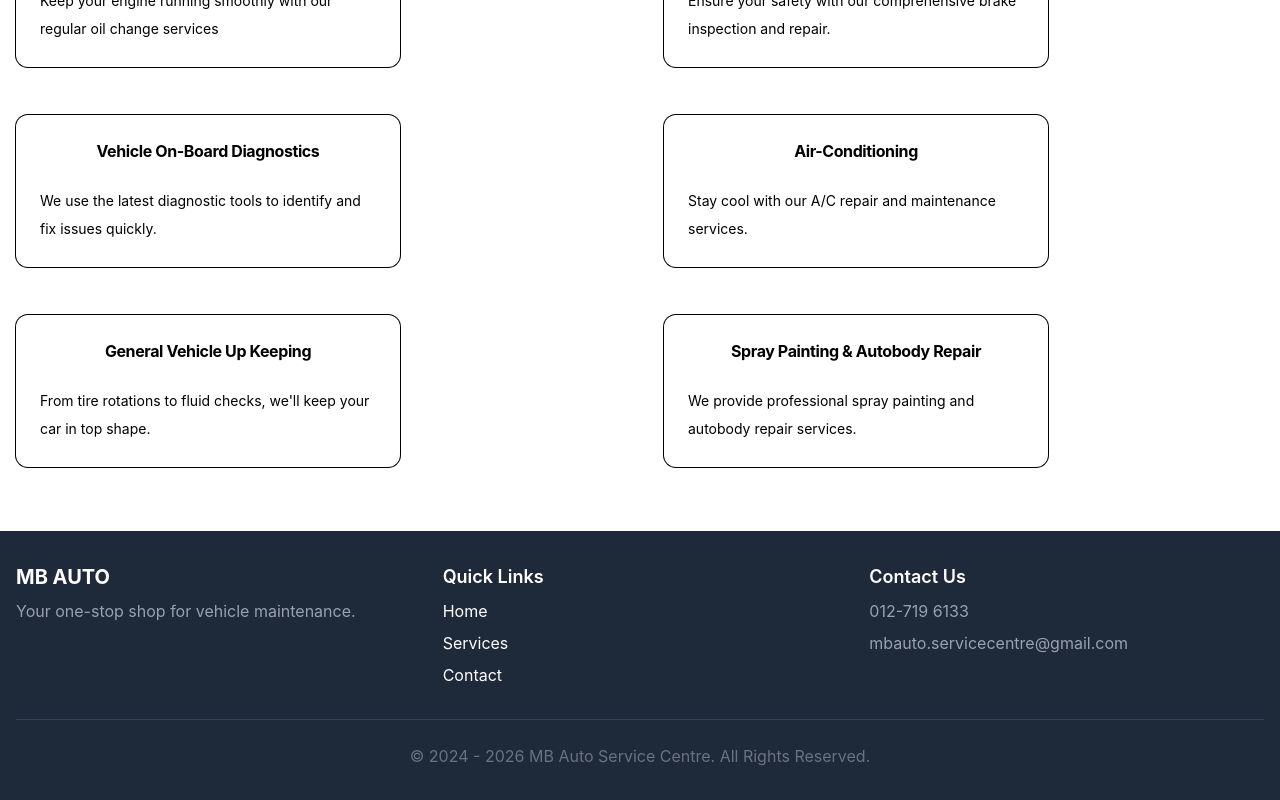
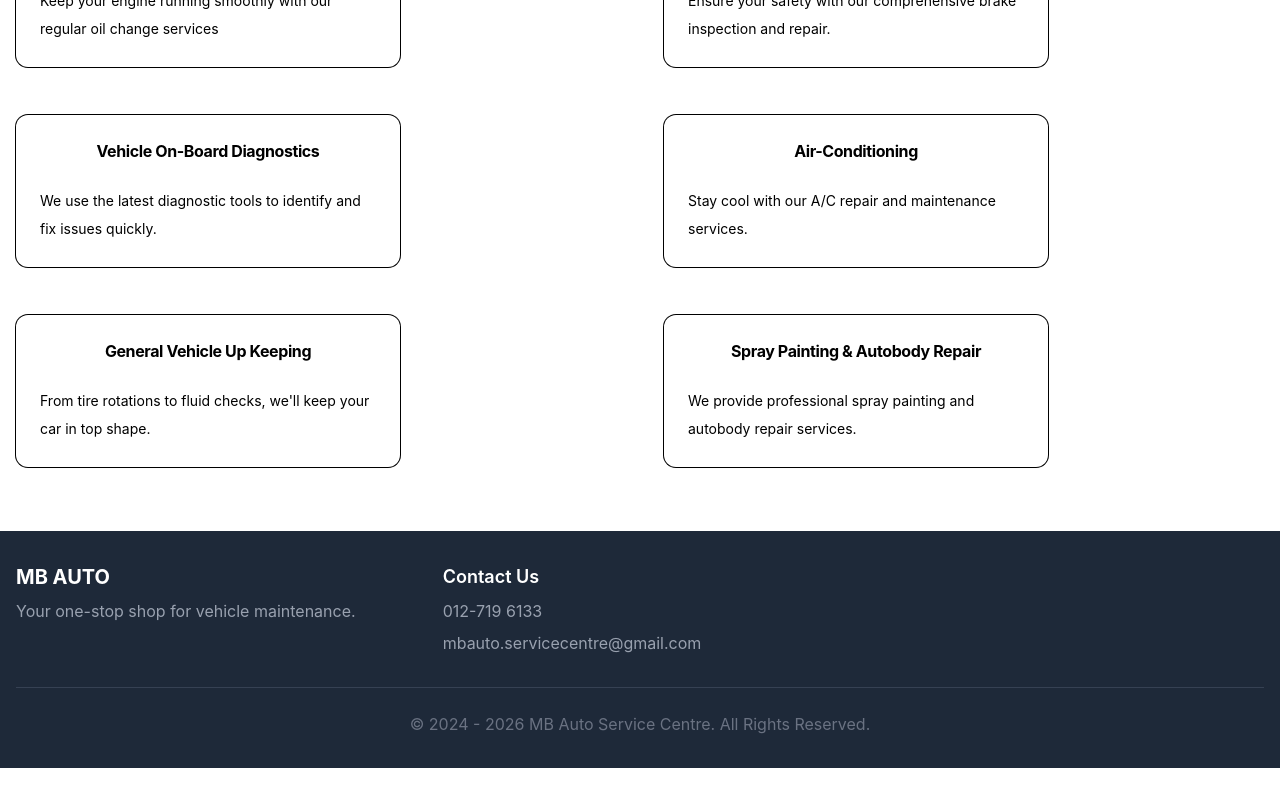
Before and after one commit to gabriel-pub/mbauto-website, a React (Vite) app: page / in a window 1280 px wide. Shown: the part 509-1309 px from the top of the page. After the commit the page ends 1277 px from the top, so only its background shows below. Built offline with nearby package versions, Linux system fonts and the light colour scheme.

Commit message:
Cleanup unused links in footer

```diff
--- a/src/pages/footer.tsx
+++ b/src/pages/footer.tsx
@@ -1,5 +1,3 @@
-import { Link } from "react-router-dom"
-
 export function Footer() {
   const startYear = 2024
   const currentYear = new Date().getFullYear()
@@ -15,35 +13,6 @@ export function Footer() {
             <p className="text-gray-400">
               Your one-stop shop for vehicle maintenance.
             </p>
-          </div>
-          <div>
-            <h3 className="mb-2 text-lg font-semibold">Quick Links</h3>
-            <ul className="space-y-2">
-              <li>
-                <Link
-                  to="/"
-                  className="transition-colors duration-300 hover:text-blue-300"
-                >
-                  Home
-                </Link>
-              </li>
-              <li>
-                <Link
-                  to="/services"
-                  className="transition-colors duration-300 hover:text-blue-300"
-                >
-                  Services
-                </Link>
-              </li>
-              <li>
-                <Link
-                  to="/contact"
-                  className="transition-colors duration-300 hover:text-blue-300"
-                >
-                  Contact
-                </Link>
-              </li>
-            </ul>
           </div>
           <div>
             <h3 className="mb-2 text-lg font-semibold">Contact Us</h3>
```
